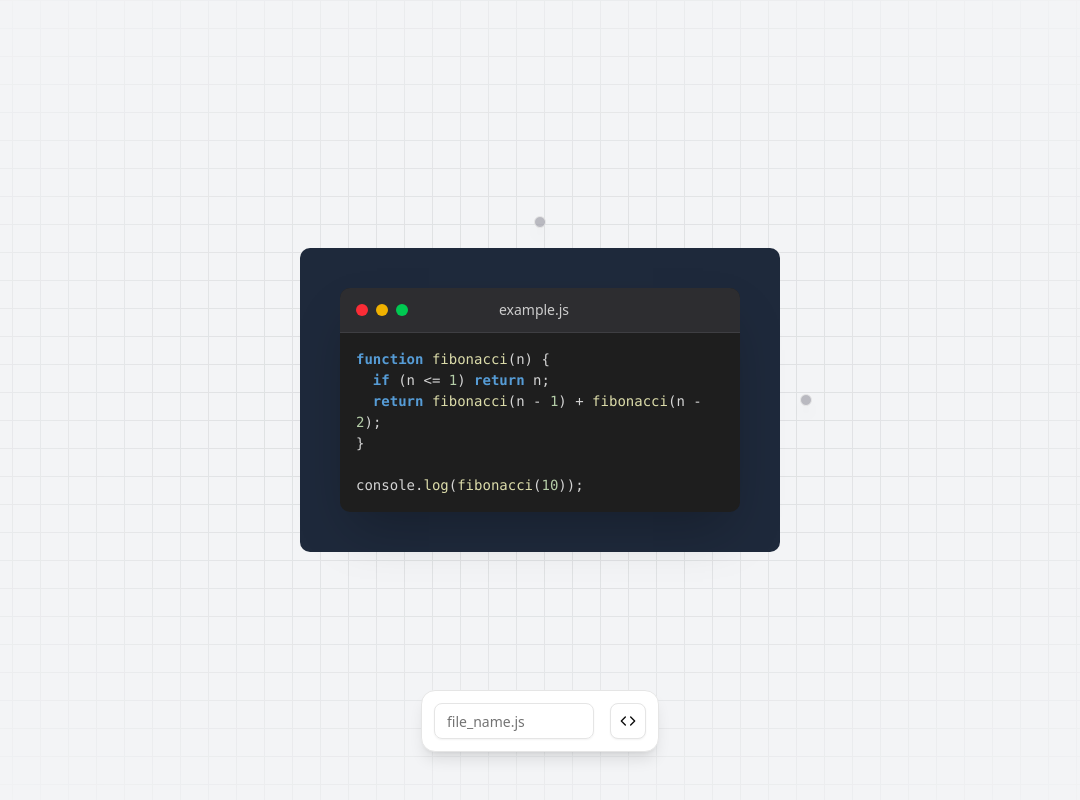
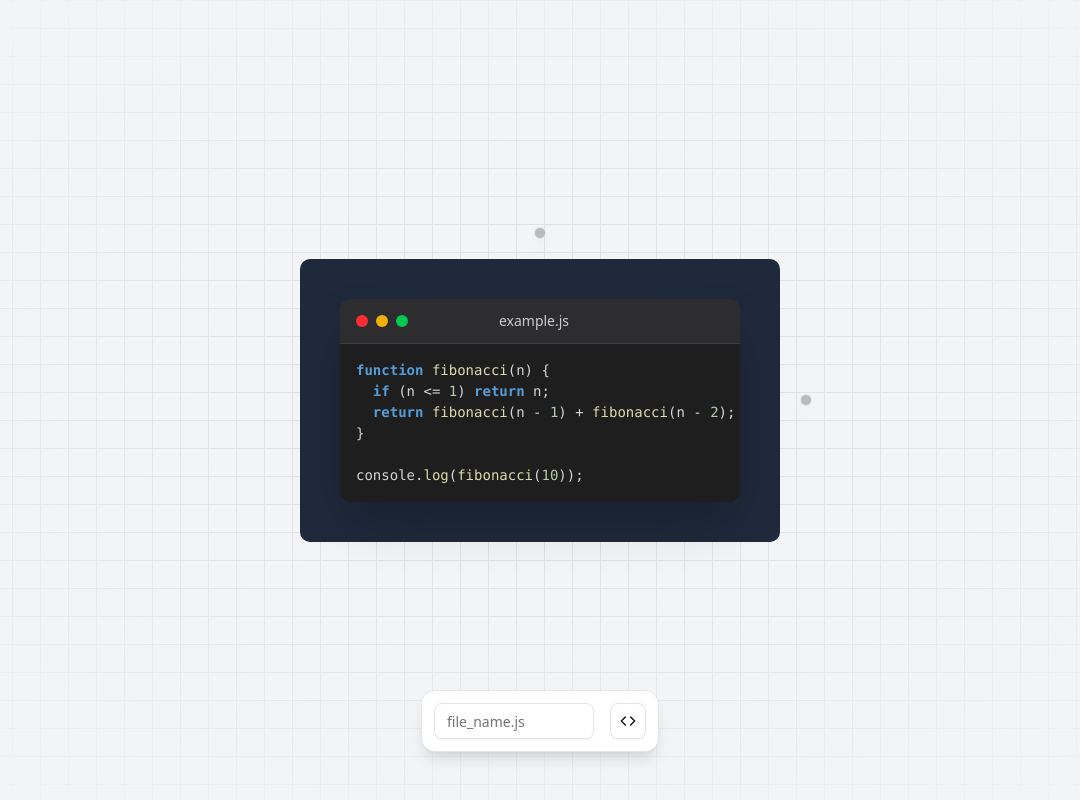
Before and after one commit to MadMaxMcKinney/gravshot-web, a Next.js app: page / in a window 1280 px wide. Shown: the whole page, without its empty margins (100-1180 px from the left). Built offline with nearby package versions, Linux system fonts and the light colour scheme.

Commit message:
feat: add code input directly on code window

```diff
--- a/src/components/CodePreview.tsx
+++ b/src/components/CodePreview.tsx
@@ -1,5 +1,5 @@
 import CodeWindow from "@/components/CodeWindow";
-import SyntaxHighlighter from "@/components/SyntaxHighlighter";
+import EditableCodeEditor from "@/components/EditableCodeEditor";
 import DragHandle from "@/components/DragHandle";
 import { ScreenshotConfig } from "@/types/screenshot";
 
@@ -42,7 +42,13 @@ export default function CodePreview({ config, setConfig }: CodePreviewProps) {
                     </>
                 )}
                 <CodeWindow fileName={config.fileName} windowWidth={config.windowWidth} theme={config.theme}>
-                    <SyntaxHighlighter language={config.language} theme={config.theme} code={config.code} padding={config.padding} />
+                    <EditableCodeEditor
+                        language={config.language}
+                        theme={config.theme}
+                        code={config.code}
+                        padding={config.padding}
+                        onChange={(newCode) => setConfig({ ...config, code: newCode })}
+                    />
                 </CodeWindow>
             </div>
         </div>
--- /dev/null
+++ b/src/components/EditableCodeEditor.tsx
@@ -0,0 +1,207 @@
+"use client";
+
+import { useEffect, useState, useRef, useCallback } from 'react';
+import { getTheme } from '@/lib/themes';
+
+interface EditableCodeEditorProps {
+  language: string;
+  theme: string;
+  code: string;
+  padding?: number;
+  onChange: (code: string) => void;
+}
+
+const getLanguageClass = (language: string) => {
+  const languageMap: { [key: string]: string } = {
+    javascript: 'javascript',
+    typescript: 'typescript',
+    python: 'python',
+    java: 'java',
+    cpp: 'cpp',
+    css: 'css',
+    html: 'markup',
+    json: 'json'
+  };
+  return languageMap[language] || 'javascript';
+};
+
+export default function EditableCodeEditor({
+  language,
+  theme,
+  code,
+  padding = 20,
+  onChange
+}: EditableCodeEditorProps) {
+  const [highlightedCode, setHighlightedCode] = useState('');
+  const textareaRef = useRef<HTMLTextAreaElement>(null);
+  const preRef = useRef<HTMLPreElement>(null);
+  const themeConfig = getTheme(theme);
+  const prismLanguage = getLanguageClass(language);
+
+  const highlightCode = useCallback(async (codeToHighlight: string) => {
+    try {
+      // Dynamic import to avoid SSR issues
+      const Prism = (await import('prismjs')).default;
+
+      // Load required languages
+      await Promise.all([
+        import('prismjs/components/prism-javascript'),
+        import('prismjs/components/prism-typescript'),
+        import('prismjs/components/prism-python'),
+        import('prismjs/components/prism-java'),
+        import('prismjs/components/prism-css'),
+        import('prismjs/components/prism-markup'),
+        import('prismjs/components/prism-json'),
+      ]);
+
+      // Load C++ separately as it might cause issues
+      if (prismLanguage === 'cpp') {
+        try {
+          await import('prismjs/components/prism-cpp');
+        } catch (err) {
+          // Fallback to plain text for cpp if it fails
+          setHighlightedCode(codeToHighlight);
+          return;
+        }
+      }
+
+      if (Prism.languages[prismLanguage]) {
+        const highlighted = Prism.highlight(codeToHighlight, Prism.languages[prismLanguage], prismLanguage);
+        setHighlightedCode(highlighted);
+      } else {
+        setHighlightedCode(codeToHighlight);
+      }
+    } catch (error) {
+      // Fallback to plain text if highlighting fails
+      setHighlightedCode(codeToHighlight);
+    }
+  }, [prismLanguage]);
+
+  useEffect(() => {
+    highlightCode(code);
+  }, [code, highlightCode]);
+
+  const handleTextareaChange = (e: React.ChangeEvent<HTMLTextAreaElement>) => {
+    const newCode = e.target.value;
+    onChange(newCode);
+  };
+
+  const handleScroll = (e: React.UIEvent<HTMLTextAreaElement>) => {
+    if (preRef.current && textareaRef.current) {
+      preRef.current.scrollTop = textareaRef.current.scrollTop;
+      preRef.current.scrollLeft = textareaRef.current.scrollLeft;
+    }
+  };
+
+  const handleKeyDown = (e: React.KeyboardEvent<HTMLTextAreaElement>) => {
+    // Handle tab indentation
+    if (e.key === 'Tab') {
+      e.preventDefault();
+      const textarea = e.currentTarget;
+      const start = textarea.selectionStart;
+      const end = textarea.selectionEnd;
+      const newValue = textarea.value.substring(0, start) + '  ' + textarea.value.substring(end);
+
+      onChange(newValue);
+
+      // Set cursor position after the inserted spaces
+      setTimeout(() => {
+        textarea.selectionStart = textarea.selectionEnd = start + 2;
+      }, 0);
+    }
+  };
+
+  // Calculate height based on content
+  const lineHeight = 1.5;
+  const fontSize = 14;
+  const lines = code.split('\n').length;
+  const contentHeight = Math.max(lines * fontSize * lineHeight + padding * 2, 100); // Minimum 100px height
+
+  const commonStyles = {
+    fontFamily: "'SF Mono', Monaco, 'Inconsolata', 'Roboto Mono', 'Source Code Pro', monospace",
+    fontSize: '14px',
+    lineHeight: '1.5',
+    margin: 0,
+    border: 'none',
+    outline: 'none',
+    resize: 'none' as const,
+    whiteSpace: 'pre' as const,
+    wordWrap: 'break-word' as const,
+    overflowWrap: 'break-word' as const,
+    padding,
+    width: '100%',
+    height: `${contentHeight}px`,
+  };
+
+  return (
+    <div style={{ position: 'relative', width: '100%', height: `${contentHeight}px` }}>
+      <style jsx>{`
+        /* Custom theme colors */
+        .syntax-highlighter :global(.token.keyword) {
+          color: ${themeConfig.syntax.tokens.keyword};
+          font-weight: bold;
+        }
+        .syntax-highlighter :global(.token.string) {
+          color: ${themeConfig.syntax.tokens.string};
+        }
+        .syntax-highlighter :global(.token.comment) {
+          color: ${themeConfig.syntax.tokens.comment};
+          font-style: italic;
+        }
+        .syntax-highlighter :global(.token.number) {
+          color: ${themeConfig.syntax.tokens.number};
+        }
+        .syntax-highlighter :global(.token.function) {
+          color: ${themeConfig.syntax.tokens.function};
+        }
+        .syntax-highlighter :global(.token.operator) {
+          color: ${themeConfig.syntax.tokens.operator};
+        }
+        .syntax-highlighter :global(.token.punctuation) {
+          color: ${themeConfig.syntax.tokens.punctuation};
+        }
+      `}</style>
+
+      {/* Syntax highlighted pre element (background) */}
+      <pre
+        ref={preRef}
+        className="syntax-highlighter"
+        style={{
+          ...commonStyles,
+          position: 'absolute',
+          top: 0,
+          left: 0,
+          zIndex: 1,
+          backgroundColor: themeConfig.syntax.backgroundColor,
+          color: themeConfig.syntax.textColor,
+          pointerEvents: 'none',
+          overflow: 'hidden',
+          boxSizing: 'border-box',
+        }}
+        dangerouslySetInnerHTML={{ __html: highlightedCode }}
+      />
+
+      {/* Transparent textarea (foreground) */}
+      <textarea
+        ref={textareaRef}
+        value={code}
+        onChange={handleTextareaChange}
+        onScroll={handleScroll}
+        onKeyDown={handleKeyDown}
+        spellCheck={false}
+        style={{
+          ...commonStyles,
+          position: 'absolute',
+          top: 0,
+          left: 0,
+          zIndex: 2,
+          backgroundColor: 'transparent',
+          color: 'transparent',
+          caretColor: themeConfig.syntax.textColor,
+          overflow: 'auto',
+          boxSizing: 'border-box',
+        }}
+      />
+    </div>
+  );
+}
--- a/src/components/Sidebar.tsx
+++ b/src/components/Sidebar.tsx
@@ -91,16 +91,6 @@ export default function Sidebar({ config, setConfig }: SidebarProps) {
                     <Input id="fileName" type="text" value={config.fileName} onChange={(e) => setConfig({ ...config, fileName: e.target.value })} placeholder="example.js" />
                 </div>
 
-                <div className="space-y-2">
-                    <Label htmlFor="code">Code</Label>
-                    <textarea
-                        id="code"
-                        value={config.code}
-                        onChange={(e) => setConfig({ ...config, code: e.target.value })}
-                        className="w-full h-32 px-3 py-2 border border-input rounded-md bg-background text-sm font-mono resize-none focus-visible:outline-none focus-visible:ring-2 focus-visible:ring-ring focus-visible:ring-offset-2"
-                        placeholder="Enter your code here..."
-                    />
-                </div>
 
                 <div className="space-y-2">
                     <Label>Background Color</Label>
```
